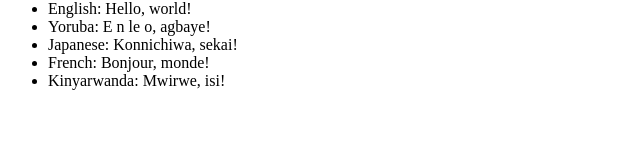
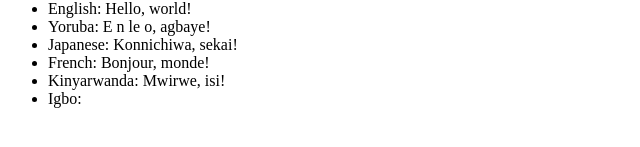
Before and after one commit to Danny-ot/Language-Indicator, a plain HTML site: page index.html in a window 1280 px wide. Shown: the part 181-328 px from the top of the page, 0-640 px from the left. Drawn offline with Linux system fonts and the light colour scheme.

Commit message:
add igbo language to my project

```diff
--- a/index.html
+++ b/index.html
@@ -11,4 +11,5 @@
   <li> Japanese: Konnichiwa, sekai! </li>
   <li> French: Bonjour, monde! </li>
   <li> Kinyarwanda: Mwirwe, isi! </li>
+  <li> Igbo:  </li>
 </ul>
```
